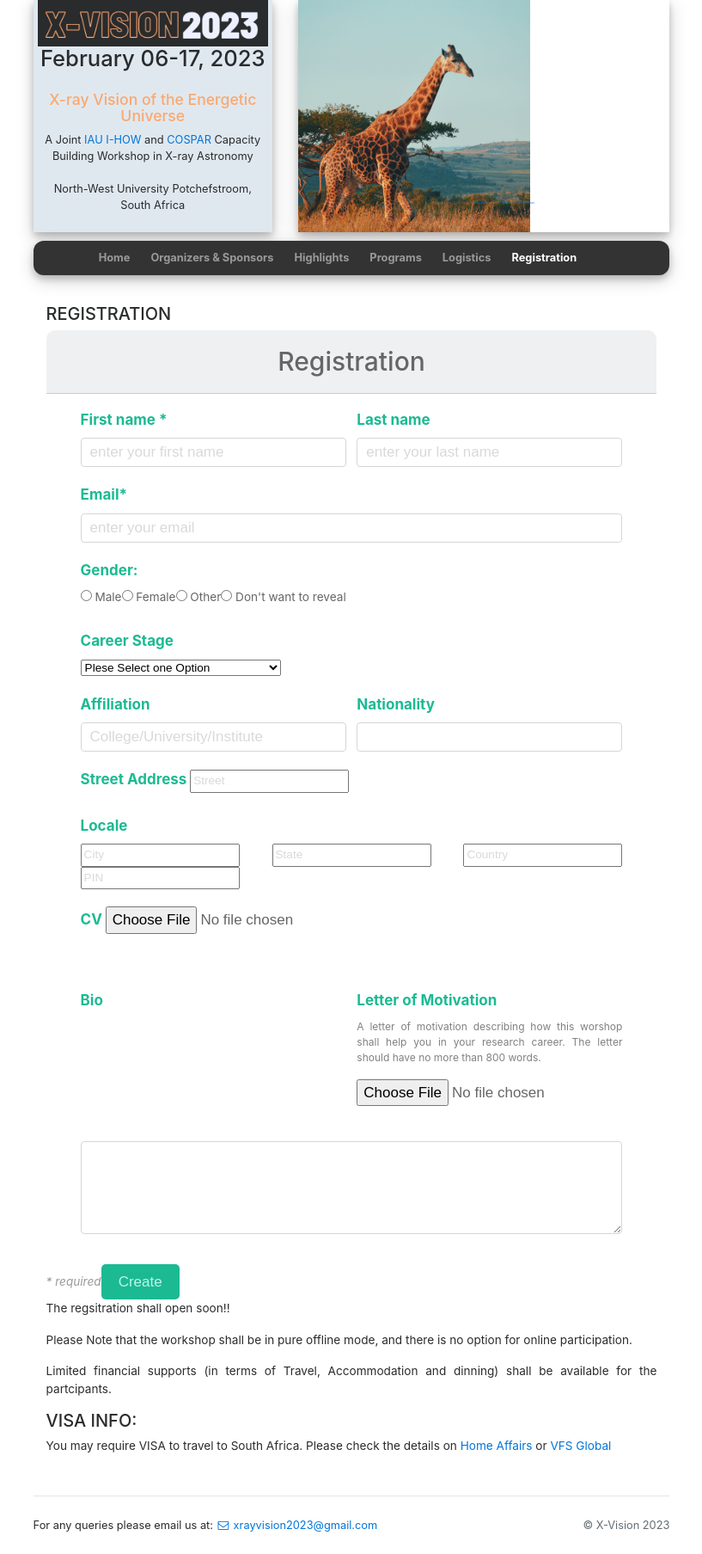
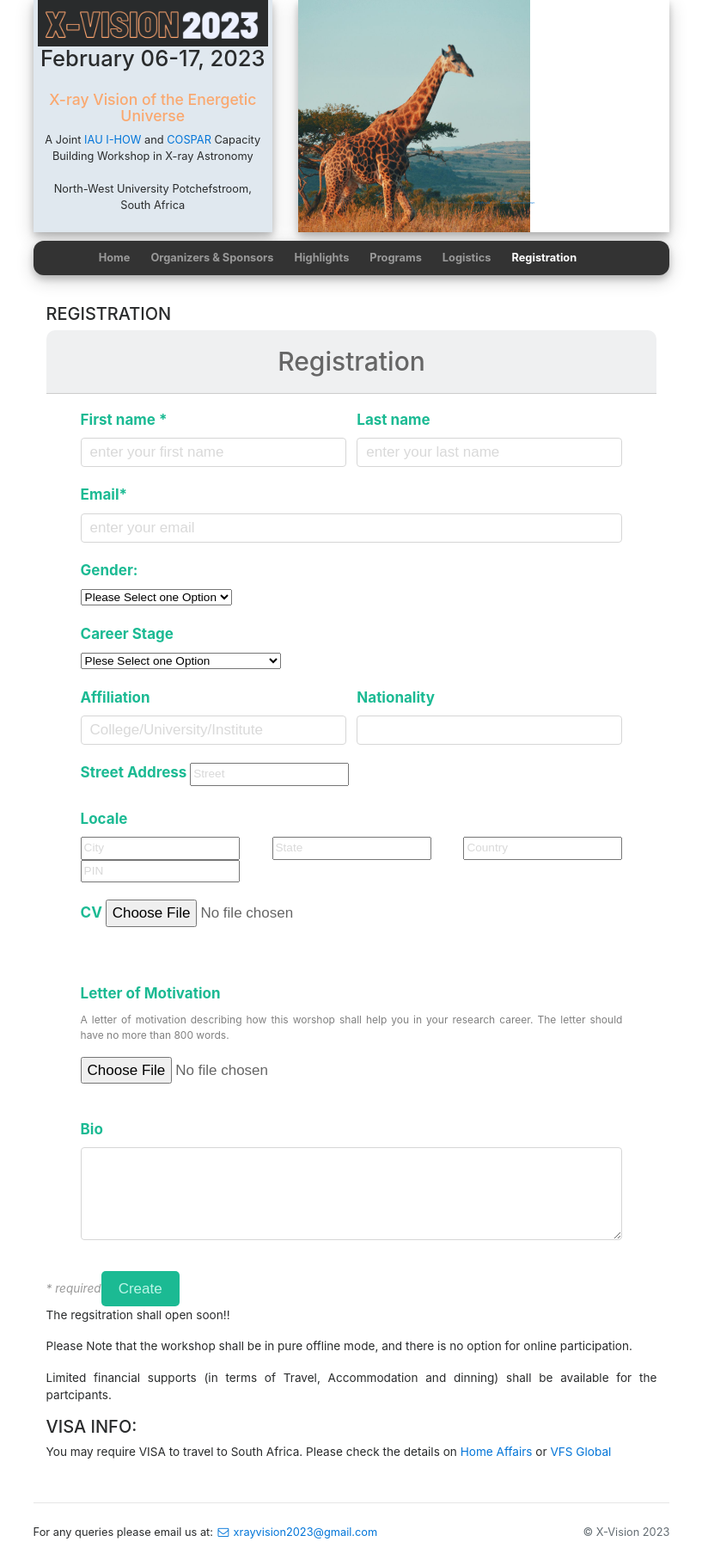
Before and after one commit to xvisionastro2023/xvisionastro2023.github.io, a Jekyll site: the page built from registration.html, in a window 1280 px wide. Shown: the whole page at 86% size, without its empty margins (231-1048 px from the left). Built offline with Jekyll 4.4.1, drawn with Linux system fonts in a browser that asks for light colours; nearby versions of some CDN libraries; part of the change alters nothing that is shown.

Commit message:
added css style -2

```diff
--- a/_includes/form_regis4test.html
+++ b/_includes/form_regis4test.html
@@ -51,11 +51,14 @@
         <div class="horizontal-group">
           <div class="form-group">
             <label class="label-title">Gender:</label>
-            <div class="input-group">
-              <label for="male"><input type="radio" name="gender" value="male" id="male"> Male</label>
-              <label for="female"><input type="radio" name="gender" value="female" id="female"> Female</label>
-              <label for="female"><input type="radio" name="gender" value="other" id="other"> Other</label>
-              <label for="female"><input type="radio" name="gender" value="noreveal" id="noreveal"> Don't want to reveal</label>
+            <div>
+              <select name="gender" required="">
+                <option value="" selected="" disabled="">Please Select one Option</option>
+                <option value="male">Male</option>
+                <option value="female">Female</option>
+                <option value="postdoc">Other</option>
+                <option value="donot">Don't want to Reveal</option>
+              </select>
             </div>
           </div>
         </div>
@@ -114,7 +117,7 @@
           </div>
         </div>
         <div class="horizontal-group">
-          <div class="form-group right">
+          <div class="form-group">
           <label for="motilettr" class="label-title">Letter of Motivation</label>
           <p style="font-size:12px;color:gray;">A letter of motivation describing how this worshop shall help you in your research career. The letter should have no more than 800 words.</p>
           <input type="file" name="MotivLetter" id="motilettr" accept="image/png, image/jpeg, .pdf, image/jpg"\>
```
